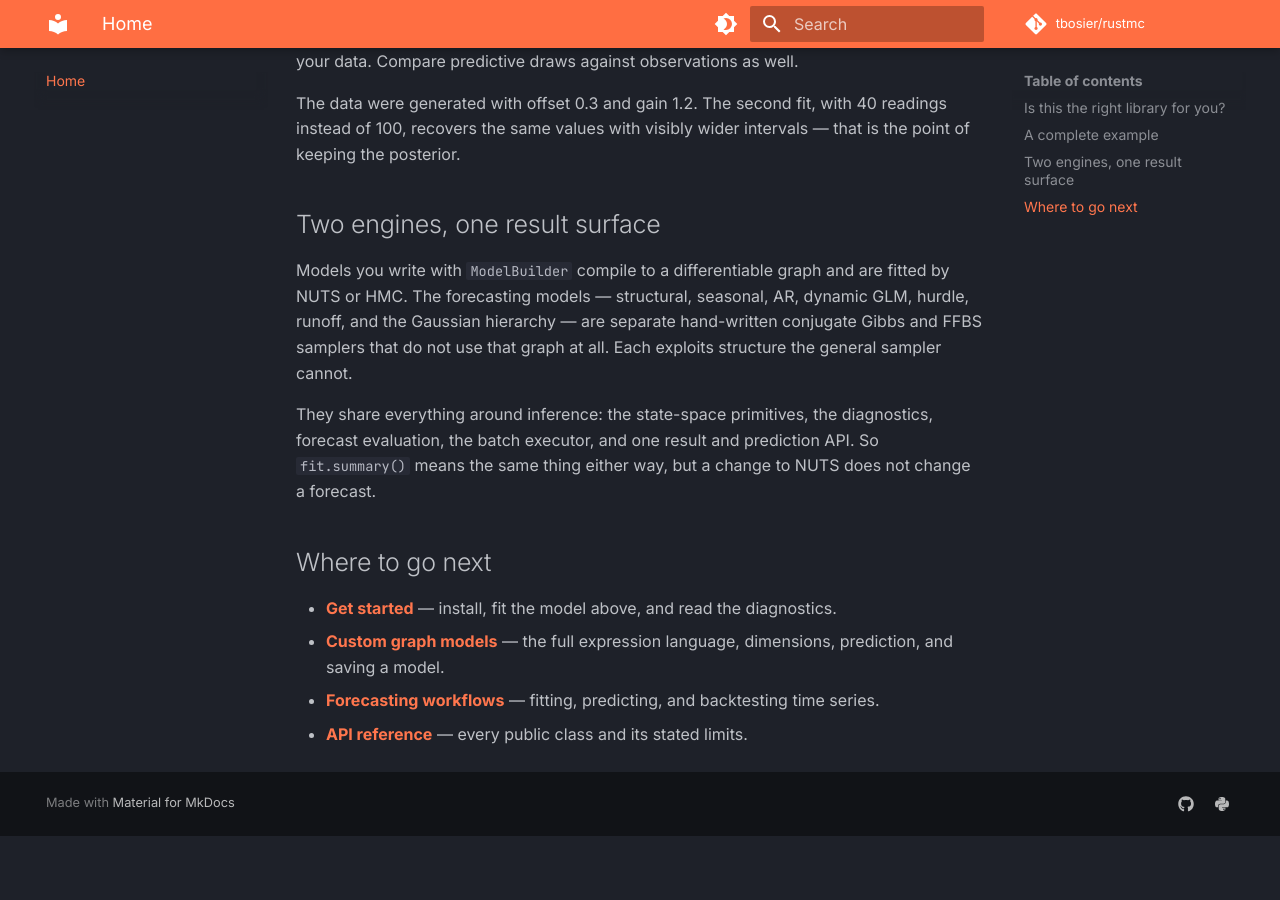
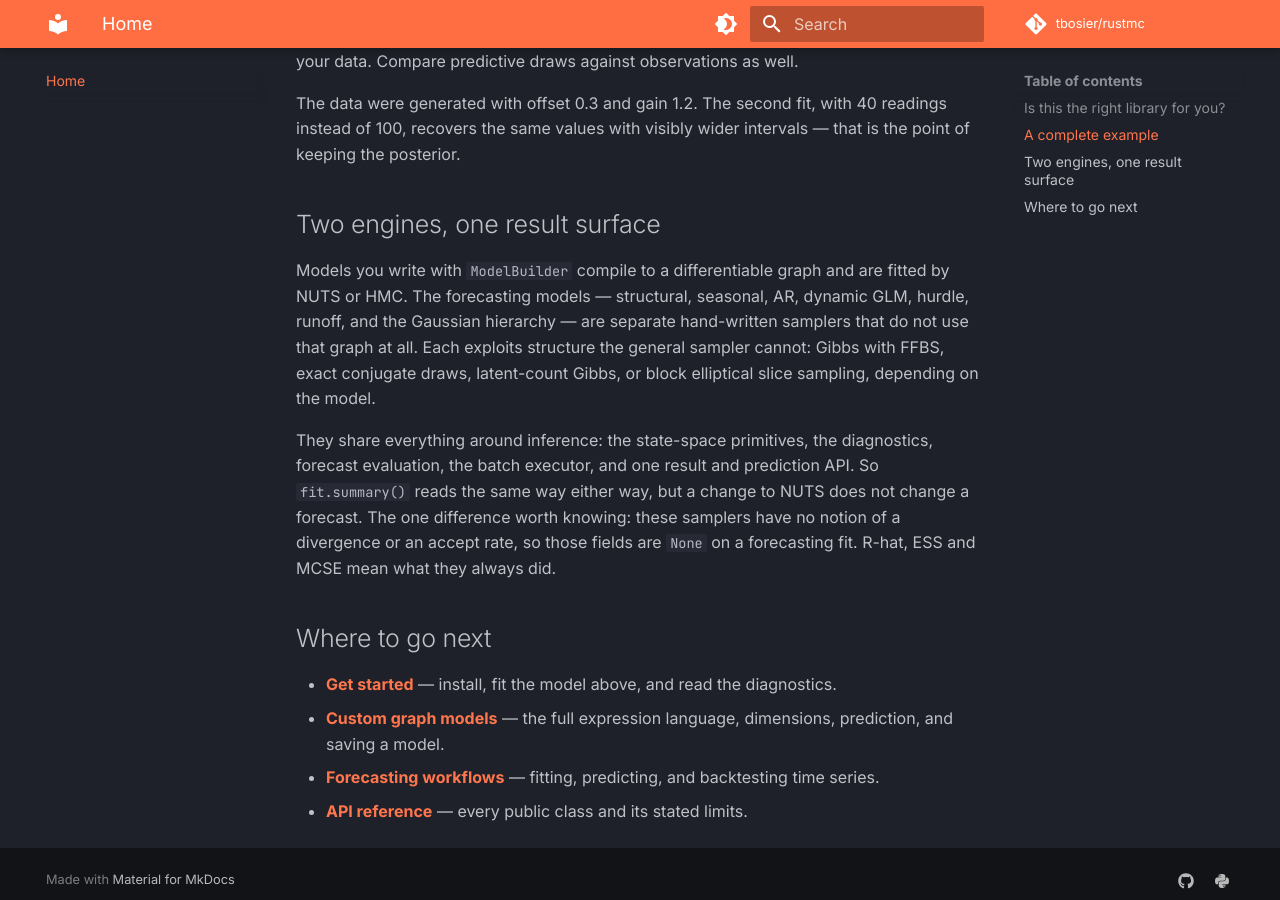
Before and after one commit to tbosier/rustmc, an MkDocs documentation site: the page built from docs/index.md, in a window 1280 px wide and 900 px high, scrolled down 1939 px. Built offline with MkDocs 1.6.1 and Material for MkDocs 9.7.7, drawn with Linux system fonts in a browser that asks for light colours; comment, search, counter and statistics services are not loaded; before the commit the page ends 2775 px from its top, so only the background shows below that.

Commit message:
Fix six more claims, two of them introduced by this branch
An audit of the twelve guide pages against the Rust and Python sources turned
these up. Each was re-verified before being changed.

Two were my own. I had described the whole forecasting side as "conjugate Gibbs
and FFBS samplers", in README.md, ROADMAP.md, docs/index.md and
docs/forecasting-workflows.md. That replaced one overclaim with another: there
are four kernels, not one. dynamic_glm.rs:1 and :322 use block elliptical slice
sampling, bayesian_ar uses exact independent conjugate draws, runoff uses
latent-count Gibbs, and only the Gaussian state-space models use Gibbs with
FFBS. The reported sampler strings are block_elliptical_slice,
independent_conjugate, latent_count_gibbs, conjugate_gibbs and gibbs_ffbs_*.
All four files now name them.

I had also written that the forecasting models "return the same result and
diagnostic objects" as a graph fit. They return their own classes, and
forecast_diagnostics.rs:46-47 sets divergences and acceptance_rate to None for
every one of them — while getting-started.md tells the reader to inspect
divergences. Said what actually carries over and what does not.

The rest were pre-existing:

- forecast-batches.md listed four models with native batch fitting. There are
  five: hurdle.rs:31-38 gives BayesianHurdleLogNormal the same fit_batch
  signature, and forecast_batch.rs carries a Hurdle variant throughout.
- structural-forecasting.md offered `2*harmonics < period` as advice for
  avoiding aliasing. structural.rs:123-127 rejects anything else, so a reader
  setting harmonics = period // 2 got an exception, not aliasing.
- structural-forecasting.md said "the release after 0.12.0", which has shipped
  and is 0.13.0.
- releasing.md documented `verify_version.py v0.12.0`, which exits non-zero on
  the current tree. v0.13.0 prints "Version OK".

```diff
--- a/docs/index.md
+++ b/docs/index.md
@@ -98,14 +98,17 @@
 
 Models you write with `ModelBuilder` compile to a differentiable graph and are fitted
 by NUTS or HMC. The forecasting models — structural, seasonal, AR, dynamic GLM,
-hurdle, runoff, and the Gaussian hierarchy — are separate hand-written conjugate Gibbs
-and FFBS samplers that do not use that graph at all. Each exploits structure the
-general sampler cannot.
+hurdle, runoff, and the Gaussian hierarchy — are separate hand-written samplers that do
+not use that graph at all. Each exploits structure the general sampler cannot: Gibbs
+with FFBS, exact conjugate draws, latent-count Gibbs, or block elliptical slice
+sampling, depending on the model.
 
 They share everything around inference: the state-space primitives, the diagnostics,
 forecast evaluation, the batch executor, and one result and prediction API. So
-`fit.summary()` means the same thing either way, but a change to NUTS does not change
-a forecast.
+`fit.summary()` reads the same way either way, but a change to NUTS does not change a
+forecast. The one difference worth knowing: these samplers have no notion of a
+divergence or an accept rate, so those fields are `None` on a forecasting fit. R-hat,
+ESS and MCSE mean what they always did.
 
 ## Where to go next
 
```
Also changed, not shown: README.md (+6 -3 lines), ROADMAP.md (+3 -2 lines), docs/forecast-batches.md (+2 -2 lines), docs/forecasting-workflows.md (+10 -4 lines), docs/releasing.md (+1 -1 lines), docs/structural-forecasting.md (+4 -3 lines).
